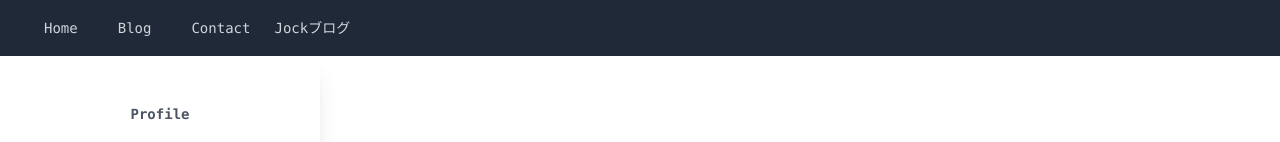
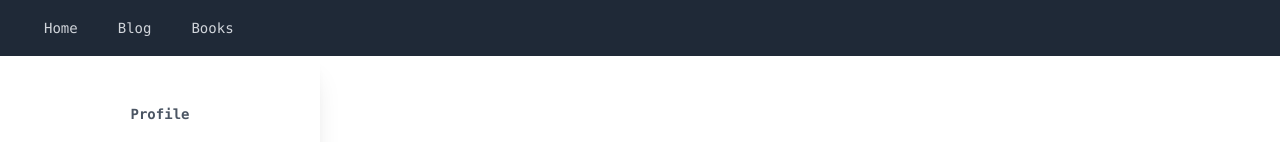
Before and after one commit to base1551/blog, a Next.js app: page /contact-page in a window 1280 px wide. Shown: the top 142 px of the page. Built offline with nearby package versions, Linux system fonts and the light colour scheme.

Commit message:
仮ページ実装

```diff
--- a/components/Layout.js
+++ b/components/Layout.js
@@ -28,20 +28,20 @@ export default function Layout({ children, title = "HP by Nextjs" }) {
                   Blog
                 </a>
               </Link>
-              <Link href="contact-page">
+              <Link href="book-page">
                 <a className="text-gray-300 hover:bg-gray-700 px-3 py-2 rouded">
-                  Contact
+                  Books
                 </a>
               </Link>
             </div>
-            <div className="flex text-center">
+            {/* <div className="flex text-center">
               {" "}
               <Link href="/">
-                <a className="text-gray-300 hover:bg-gray-700 px-3 py-2 rouded">
+                <p className="text-white text-md px-3 py-2 rouded">
                   Jockブログ
-                </a>
+                </p>
               </Link>
-            </div>
+            </div> */}
           </div>
         </nav>
       </header>
--- /dev/null
+++ b/pages/book-page.js
@@ -0,0 +1,60 @@
+import Layout from "../components/Layout";
+// pages/index.js
+import Link from "next/link";
+import { client } from "../libs/client";
+import Image from "next/image";
+import Profile from "../components/Profile";
+import Skill from "../components/Skill";
+
+export default function BookPage({ blog }) {
+  return (
+    <Layout title="BookPage">
+      <div className="grid grid-cols-12">
+        {/* ブログ一覧最大幅 */}
+        <div className="grid lg:col-span-9 col-span-12 bg-white shadow-xl m-5 p-8 rounded  text-left grid-cols-1">
+          {/* カテゴリ名/記事数 */}
+          <p className="text-xl mr-5">Books</p>
+          {/* ジャンル/タイトル */}
+          {/* <table className="table-auto">
+            <thead>
+              <tr className="grid grid-cols-12 bg-gray-100">
+                <th className="px-4 py-2 grid col-span-4">カテゴリ</th>
+                <th className="px-4 py-2 grid col-span-8">タイトル</th>
+              </tr>
+            </thead>
+            <tbody>
+              {blog.map((blog) => (
+                <tr key={blog.id} className="grid grid-cols-12">
+                  <td className="px-4 py-2 grid col-span-4">
+                    {blog.category.name}
+                  </td>
+                  <td className="px-4 py-2 grid col-span-4">
+                    <Link href={`/blog/${blog.id}`}>
+                      <a>{blog.title}</a>
+                    </Link>
+                  </td>
+                </tr>
+              ))}
+            </tbody>
+          </table> */}
+        </div>{" "}
+        {/* サイドバー */}
+        <div className="grid lg:col-span-3 col-span-12 h-2">
+          <Profile></Profile>
+          {/* <Skill></Skill> */}
+        </div>
+      </div>
+    </Layout>
+  );
+}
+
+// データをテンプレートに受け渡す部分の処理を記述します
+// 静的生成のためのパスを指定します
+export const getStaticProps = async () => {
+  const data = await client.get({ endpoint: "blog" });
+  return {
+    props: {
+      blog: data.contents,
+    },
+  };
+};
```
